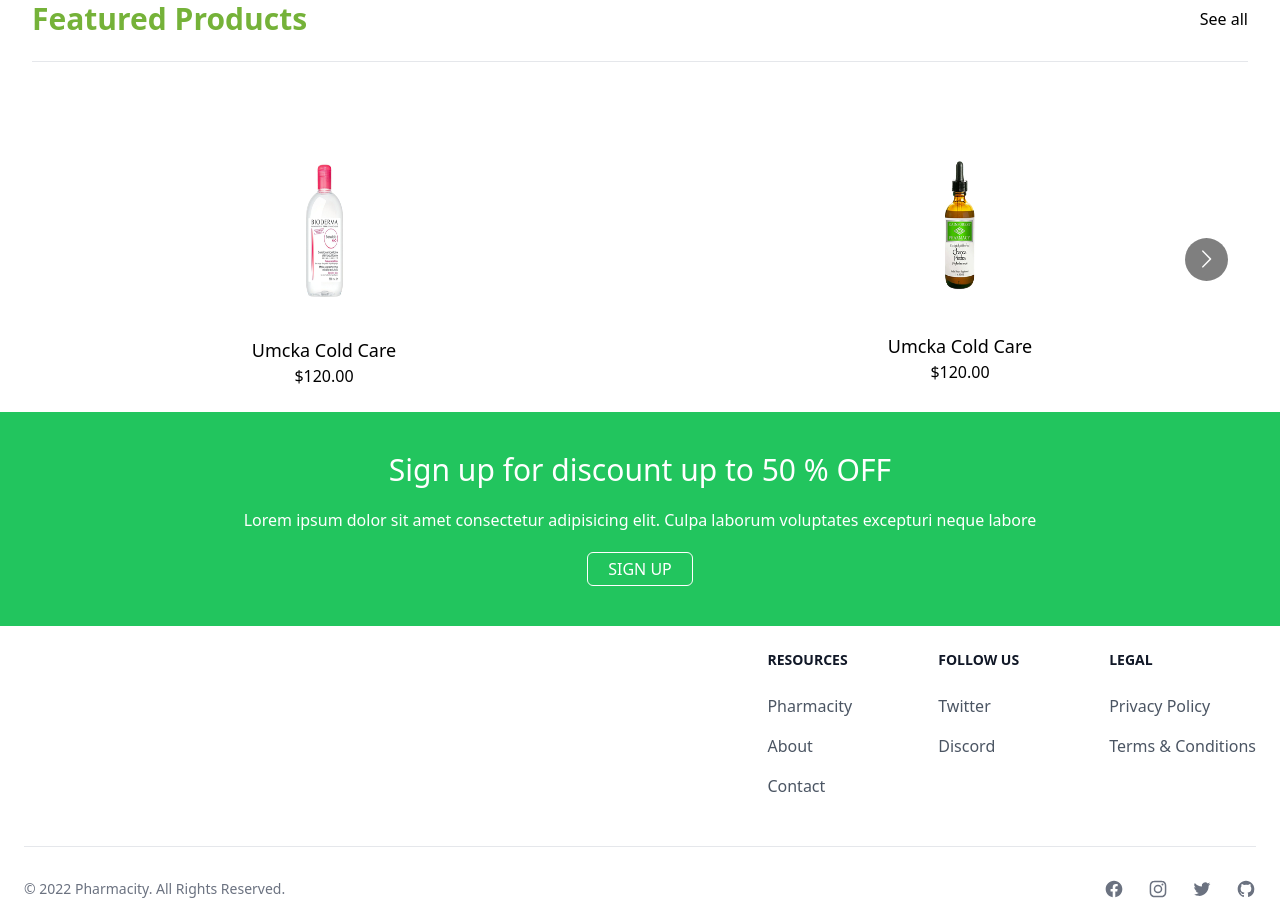
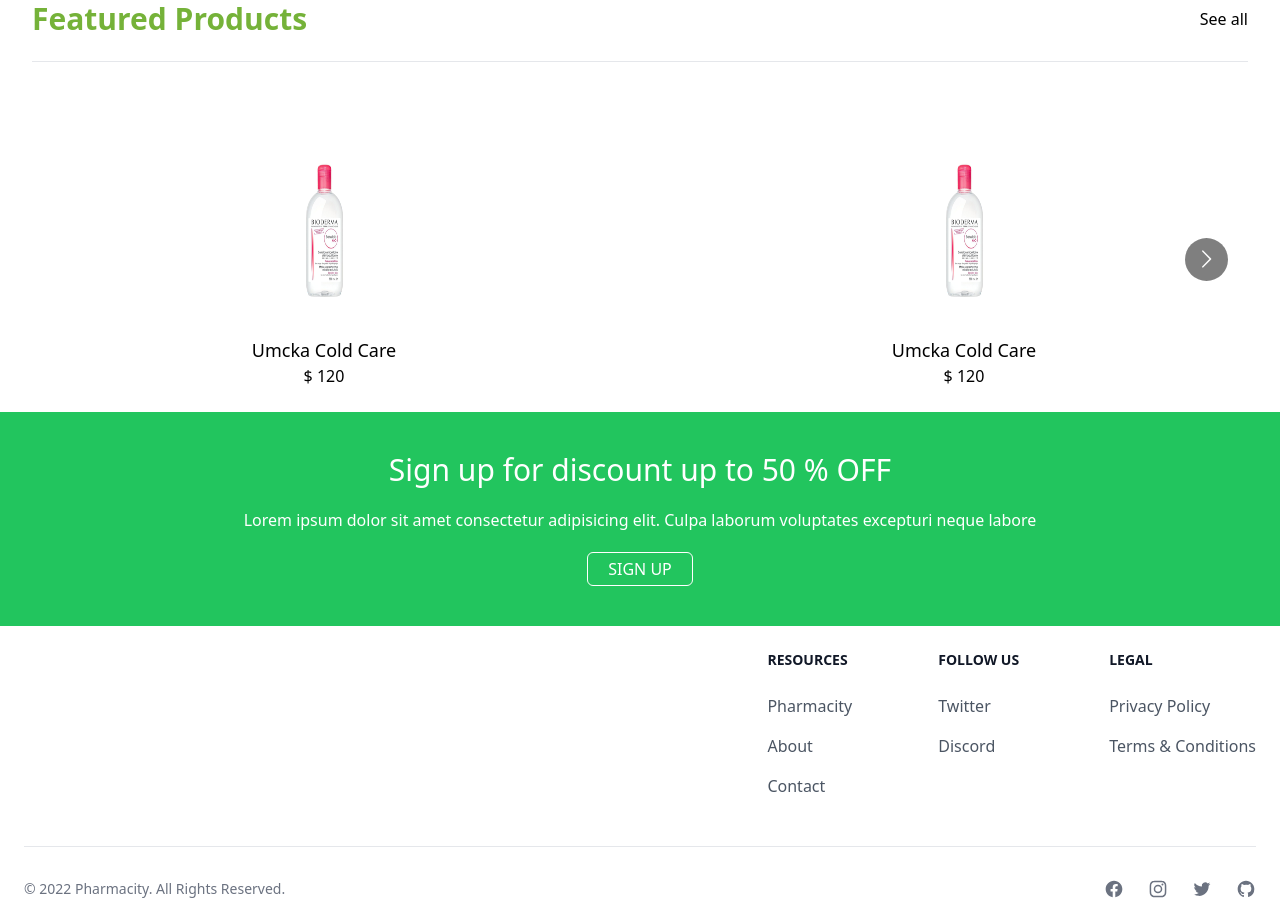
Before and after one commit to pharmacity-xyz/ui-nextjs, a Next.js app: page / in a window 1280 px wide. Shown: the part 1100-2023 px from the top of the page. Built offline with nearby package versions, Linux system fonts and the light colour scheme.

Commit message:
Update slider

```diff
--- a/components/Slider/index.tsx
+++ b/components/Slider/index.tsx
@@ -58,34 +58,15 @@
 const Slider = (props) => {
   return (
     <Carousel ssr responsive={responsive} className="text-center z-10">
-      <Link href={'/product/1'}>
-        <div className="container m-1 cursor-pointer hover:scale-105 transform">
-          <Image src={product1} width={100} height={200} />
-          <h2 className="text-lg">Umcka Cold Care</h2>
-          <p>$120.00</p>
-        </div>
-      </Link>
-      <Link href={'/product/1'}>
-        <div className="container cursor-pointer hover:scale-105 transform">
-          <Image src={product2} width={100} height={200} />
-          <h2 className="text-lg">Umcka Cold Care</h2>
-          <p>$120.00</p>
-        </div>
-      </Link>
-      <Link href={'/product/1'}>
-        <div className="container cursor-pointer hover:scale-105 transform">
-          <Image src={product3} width={100} height={200} />
-          <h2 className="text-lg">Umcka Cold Care</h2>
-          <p>$120.00</p>
-        </div>
-      </Link>
-      <Link href={'/product/1'}>
-        <div className="container cursor-pointer hover:scale-105 transform">
-          <Image src={product1} width={100} height={200} />
-          <h2 className="text-lg">Umcka Cold Care</h2>
-          <p>$120.00</p>
-        </div>
-      </Link>
+      {products.map((product) => (
+        <Link href={'/product/1'}>
+          <div className="container m-1 cursor-pointer hover:scale-105 transform">
+            <Image src={product.image} width={100} height={200} />
+            <h2 className="text-lg">{product.name}</h2>
+            <p>$ {product.price}</p>
+          </div>
+        </Link>
+      ))}
     </Carousel>
   )
 }
```
